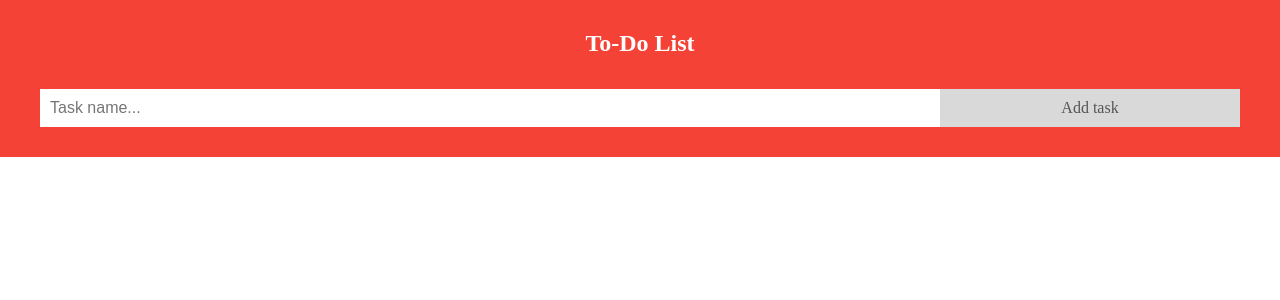
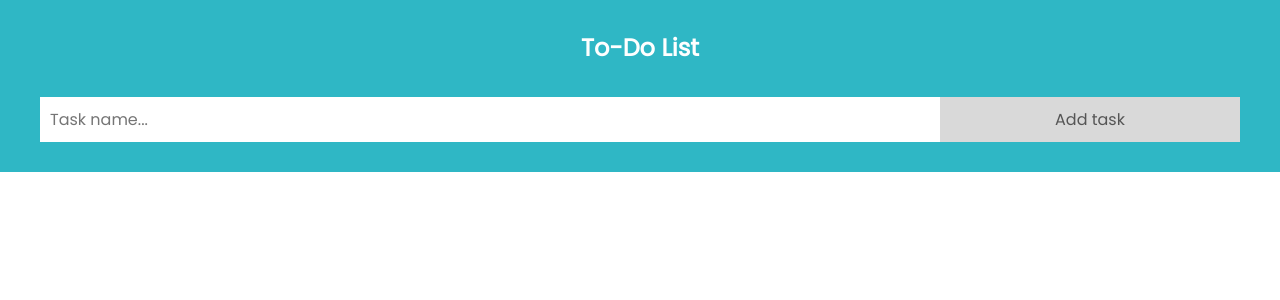
Before and after one commit to PatrikDemel/patrikdemel.github.io, a PHP site: page / in a window 1280 px wide. Shown: the top 300 px of the page. Run offline with PHP 8.4, Linux system fonts and the light colour scheme.

Commit message:
final commit

```diff
--- a/Projekt6/css/style.css
+++ b/Projekt6/css/style.css
@@ -2,6 +2,7 @@
     box-sizing: border-box;
     margin: 0;
     padding: 0;
+    font-family: 'Poppins', sans-serif;
 }
 
 ul {
@@ -50,7 +51,7 @@ ul li.checked::before {
 }
 
 .header {
-    background-color: #f44336;
+    background-color: #2fb7c5;
     padding: 30px 40px;
     color: white;
     text-align: center;
--- a/Projekt6/index.html
+++ b/Projekt6/index.html
@@ -7,6 +7,9 @@
     <link rel="stylesheet" href="./css/style.css">
     <script src="./js/script.js"></script>
     <link rel="icon" href="./img/title-icon.svg">
+    <link rel="preconnect" href="https://fonts.googleapis.com">
+    <link rel="preconnect" href="https://fonts.gstatic.com" crossorigin>
+    <link href="https://fonts.googleapis.com/css2?family=Poppins&display=swap" rel="stylesheet">
 </head>
 
 
```
